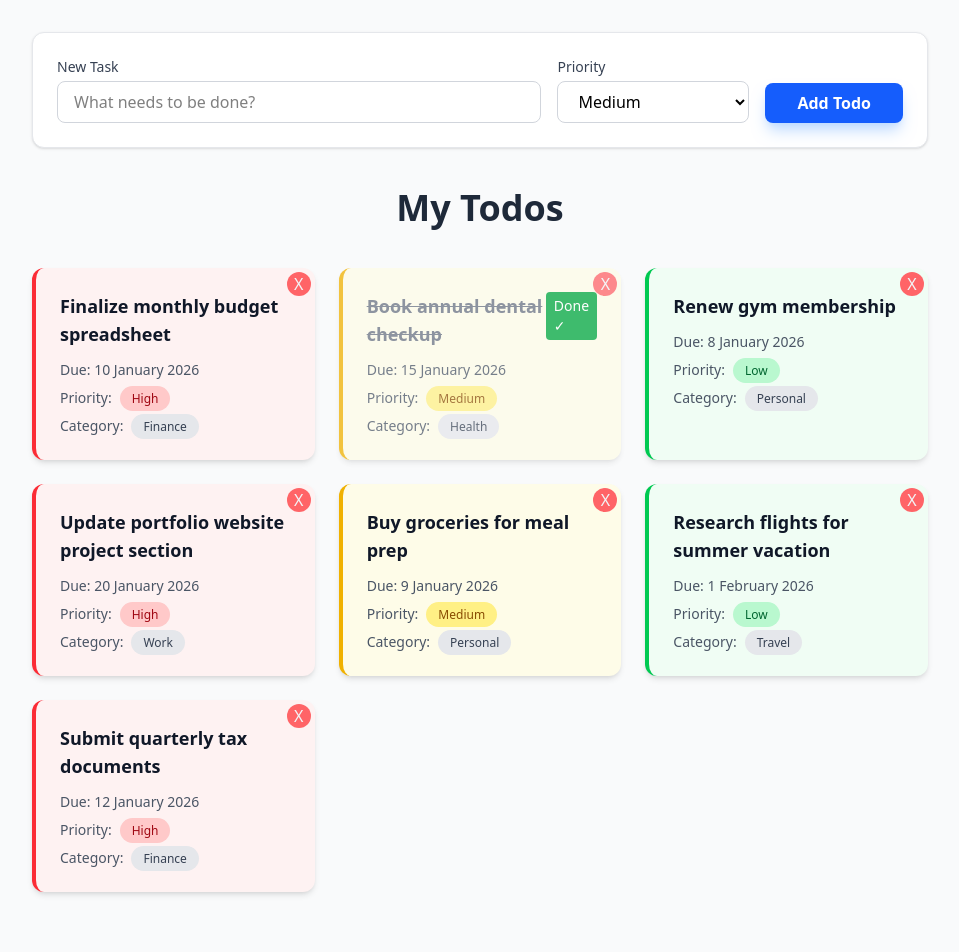
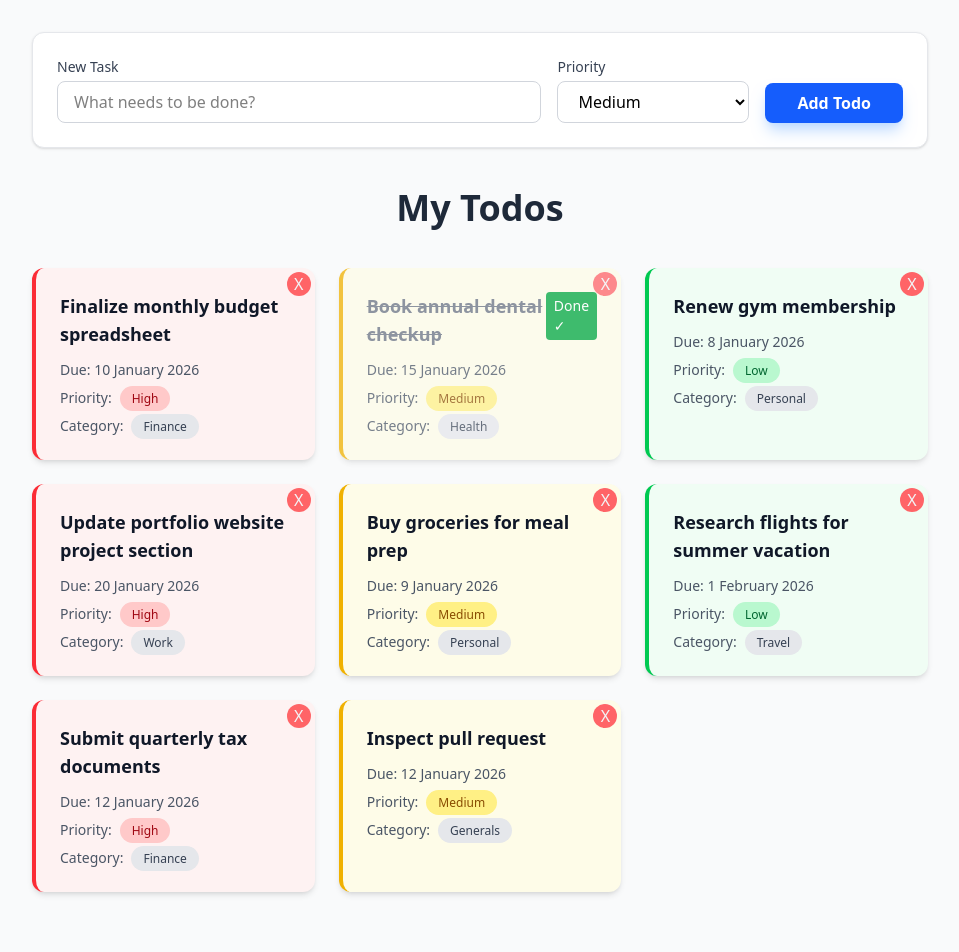
Before and after one commit to A-Karim2003/tanstack-query-experiments, a React (Vite) app: page / in a window 1280 px wide. Shown: the top 952 px of the page, without its empty margins (160-1119 px from the left). Built offline with nearby package versions, Linux system fonts and the light colour scheme; data requests are answered from the project's data file.

Commit message:
minor changes

```diff
--- a/data/db.json
+++ b/data/db.json
@@ -55,6 +55,14 @@
       "priority": "High",
       "category": "Finance",
       "completed": false
+    },
+    {
+      "id": "0572",
+      "task": "Inspect pull request",
+      "due_date": "2026-01-12T17:20:13.536Z",
+      "priority": "Medium",
+      "category": "Generals",
+      "completed": false
     }
   ]
 }
--- a/src/App.jsx
+++ b/src/App.jsx
@@ -33,6 +33,7 @@ export default function App() {
     },
 
     onError: (error, deletedId, context) => {
+      // context has access to pre-modified cache data
       queryClient.setQueryData(["todos"], context.oldTodos);
       console.error(error);
     },
@@ -132,7 +133,6 @@ export default function App() {
           </div>
         ))}
       </div>
-
       <TableContainer />
     </div>
   );
--- a/src/table/TableContainer.jsx
+++ b/src/table/TableContainer.jsx
@@ -17,7 +17,7 @@ import { fetchTodo } from "../services/todoAPI";
 import { ClipboardList } from "lucide-react";
 import { useState } from "react";
 
-const columnHelper = createColumnHelper("id");
+const columnHelper = createColumnHelper();
 
 export default function TableContainer() {
   const [sorting, setSorting] = useState([]);
@@ -34,6 +34,8 @@ export default function TableContainer() {
   console.log(sorting);
 
   //? Define columns
+  /* columns array is used for defining the columns for the table. Each object in the array represents a column.
+   */
   const columns = [
     columnHelper.accessor("task", {
       header: () => (
@@ -77,6 +79,13 @@ export default function TableContainer() {
         </span>
       ),
       cell: (info) => info.getValue(),
+      sortingFn: (rowA, rowB) => {
+        const rowACategory = rowA.original.category;
+        const rowBCategory = rowB.original.category;
+        console.log(rowACategory, rowBCategory);
+
+        return rowACategory - rowBCategory;
+      },
     }),
 
     columnHelper.accessor("completed", {
@@ -101,10 +110,10 @@ export default function TableContainer() {
   const table = useReactTable({
     data: todos,
     columns,
-    state: { sorting }, // sorting state
-    getCoreRowModel: getCoreRowModel(),
-    getSortedRowModel: getSortedRowModel(),
-    onSortingChange: setSorting,
+    getCoreRowModel: getCoreRowModel(), // processes raw data into rows that the table can use.
+    getSortedRowModel: getSortedRowModel(), // sorts rows based on `sorting` state
+    state: { sorting }, // stores which column to sort by
+    onSortingChange: setSorting, //
   });
 
   if (isPending) return <div>Loading...</div>;
@@ -127,6 +136,7 @@ export default function TableContainer() {
           </option>
           <option value="due_date">Due Date</option>
           <option value="priority">Priority</option>
+          <option value="category">Category</option>
         </select>
       </div>
       <table className="min-w-full border-collapse text-sm">
```
